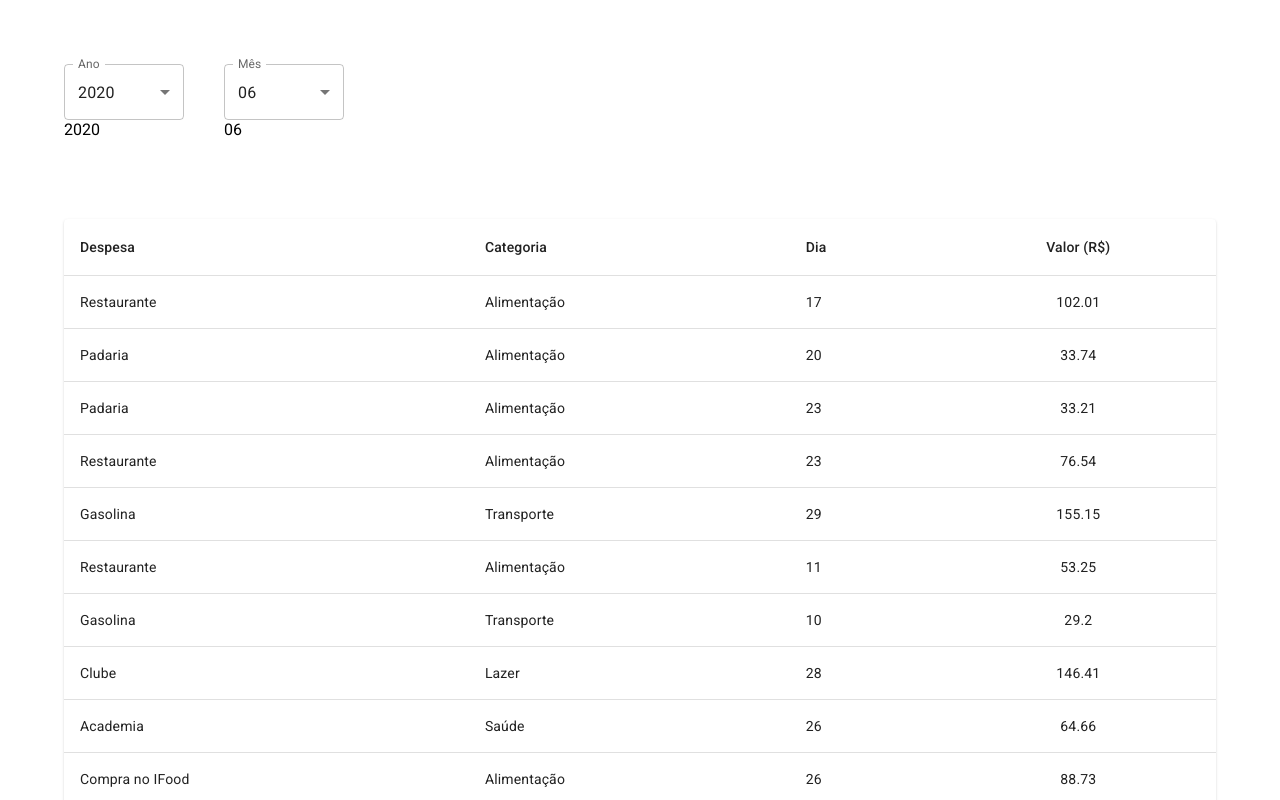
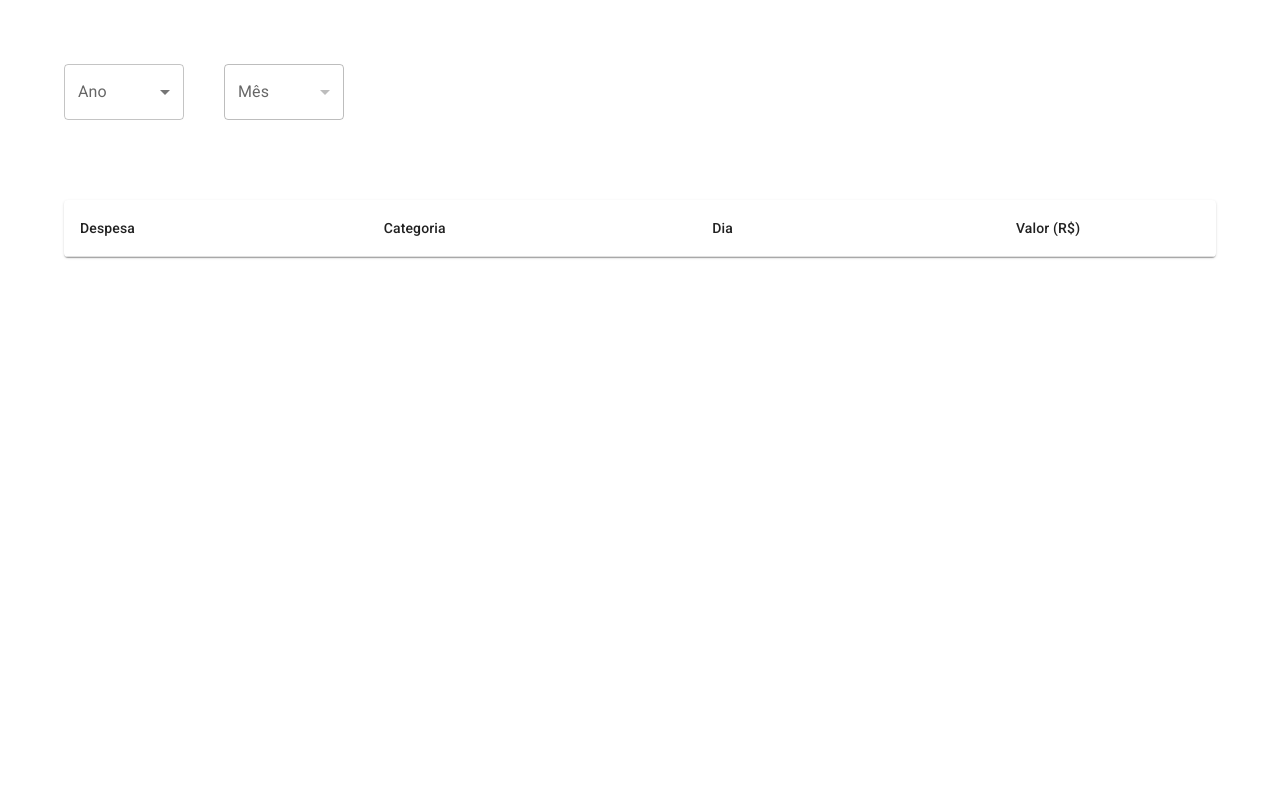
Before and after one commit to filiphis/xpe-mod03-desafio, a React (Create React App) app: page / in a window 1280 px wide. Shown: the top 800 px of the page. Built offline with nearby package versions, Linux system fonts and the light colour scheme; data requests are answered from the project's data file.

Commit message:
finalizando o trabalho pratico

```diff
--- a/src/App.tsx
+++ b/src/App.tsx
@@ -7,40 +7,88 @@ import InputLabel from "@mui/material/InputLabel";
 import MenuItem from "@mui/material/MenuItem";
 import FormControl from "@mui/material/FormControl";
 import Select, { SelectChangeEvent } from "@mui/material/Select";
+import { helperFormatMoneyToLocaleBR } from "./helpers/numberHelpers";
+import { formatMonth } from "./helpers/dataHelpers";
 
 function App() {
   const [despesas, setDespesas] = useState<despesa[]>([]);
-  const [year, setYear] = useState("2020");
-  const [month, setMonth] = useState("06");
+  const [selectedYear, setSelectedYear] = useState("");
+  const [selectedMonth, setSelectedMonth] = useState("");
+  const [years, setYears] = useState<string[]>([]);
+  const [months, setMonths] = useState<string[]>([]);
 
   useEffect(() => {
     async function fetchData() {
-      // const ano = "2021";
-      const mes = "06";
       const response = await getDespesasEndpoint(
-        `http://localhost:3001/despesas?mes=${year}-${month}`
+        `http://localhost:3001/despesas?\_sort=mes,dia`
       );
-      // `http://localhost:3001/despesas?mes=${year}-${mes}&_sort=mes,dia`
+      if (response?.statusText === "OK") {
+        const { data } = response;
+
+        const anos = data.map((item: despesa) => item.mes.split("-")[0]);
+        const uniqueAnos = anos.filter(
+          (item: string, index: number, self: string) =>
+            index === self.indexOf(item)
+        );
+
+        setYears(uniqueAnos);
+      }
+    }
+
+    fetchData();
+  }, []);
+
+  useEffect(() => {
+    async function fetchData() {
+      const response = await getDespesasEndpoint(
+        `http://localhost:3001/despesas?\_sort=mes,dia`
+      );
+      if (response?.statusText === "OK") {
+        const { data } = response;
+        const meses = data
+          .filter((item: despesa) => item.mes.includes(selectedYear))
+          .map((item: despesa) => item.mes.split("-")[1]);
+
+        const uniqueMeses = meses
+          .filter(
+            (item: string, index: number, self: string) =>
+              index === self.indexOf(item)
+          )
+          .sort((a: string, b: string) => a.localeCompare(b));
+
+        setMonths(uniqueMeses);
+      }
+    }
+
+    fetchData();
+  }, [selectedYear]);
+
+  useEffect(() => {
+    async function fetchData() {
+      const response = await getDespesasEndpoint(
+        `http://localhost:3001/despesas?mes=${selectedYear}-${selectedMonth}`
+      );
       if (response?.statusText === "OK") {
         const { data } = response;
         const newDespesas = data;
+
         setDespesas(newDespesas);
       }
     }
 
     fetchData();
-  }, [year, month]);
+  }, [selectedYear, selectedMonth]);
 
   function yearHandleChange(event: SelectChangeEvent) {
+    setSelectedMonth("");
     const newYear = event.target.value;
-    setYear(newYear);
+    setSelectedYear(newYear);
   }
 
   function monthHandleChange(event: SelectChangeEvent) {
     const newMonth = event.target.value;
-    setMonth(newMonth);
+    setSelectedMonth(newMonth);
   }
-  console.log(year);
 
   return (
     <>
@@ -49,24 +97,26 @@ function App() {
           minWidth: 120,
           marginTop: 8,
           display: "flex",
-          justifyContent: "start",
+          justifyContent: "space-between",
+          alignItems: "center",
           gap: 5,
-          paddingLeft: "5%",
+          paddingX: "5%",
         }}
       >
-        <FormControl sx={{ minWidth: 120 }}>
+        <Box>
+          <FormControl sx={{ minWidth: 120, marginRight: 5 }}>
             <InputLabel id="year">Ano</InputLabel>
             <Select
               labelId="year"
               id="year"
-            value={year}
+              value={selectedYear}
               label="Ano"
               onChange={yearHandleChange}
             >
-            <MenuItem value={2020}>2020</MenuItem>
-            <MenuItem value={2021}>2021</MenuItem>
+              {years.map((item) => (
+                <MenuItem value={item}>{item}</MenuItem>
+              ))}
             </Select>
-          {year}
           </FormControl>
 
           <FormControl sx={{ minWidth: 120 }}>
@@ -74,15 +124,25 @@ function App() {
             <Select
               labelId="month"
               id="month"
-            value={month}
+              value={selectedMonth}
               label="Mes"
               onChange={monthHandleChange}
+              disabled={!selectedYear}
             >
-            <MenuItem value={"06"}>06</MenuItem>
-            <MenuItem value={"11"}>11</MenuItem>
+              {months.map((item: string) => (
+                <MenuItem value={item}>{formatMonth(item)}</MenuItem>
+              ))}
             </Select>
-          {month}
           </FormControl>
+        </Box>
+        {selectedYear && selectedMonth && (
+          <span>
+            Despesa Total:{" "}
+            <strong>
+              {helperFormatMoneyToLocaleBR(totalDasDespesas(despesas))}
+            </strong>
+          </span>
+        )}
       </Box>
 
       <ListaDespesas despesas={despesas} />
@@ -90,4 +150,13 @@ function App() {
   );
 }
 
+function totalDasDespesas(despesas: despesa[]) {
+  const total = despesas.reduce(
+    (prev: number, currentDespesa: despesa) => prev + currentDespesa.valor,
+    0
+  );
+
+  return total;
+}
+
 export default App;
--- a/src/api/types.tsx
+++ b/src/api/types.tsx
@@ -3,6 +3,6 @@ export type despesa = {
   descricao: string;
   categoria: string;
   valor: number;
-  mes: Date;
+  mes: string;
   dia: string;
 };
--- a/src/components/ListaDespesas/index.tsx
+++ b/src/components/ListaDespesas/index.tsx
@@ -62,7 +62,9 @@ function ListaDespesas({ despesas }: ListaDespesasProps) {
             </TableRow>
           </TableHead>
           <TableBody>
-            {despesas.map((despesa) => (
+            {despesas
+              .sort((a: despesa, b: despesa) => a.dia.localeCompare(b.dia))
+              .map((despesa) => (
                 <TableRow
                   hover
                   key={despesa.id}
--- /dev/null
+++ b/src/helpers/dataHelpers.ts
@@ -0,0 +1,18 @@
+export const MONTHS = [
+  "Janeiro",
+  "Fevereiro",
+  "Março",
+  "Abril",
+  "Maio",
+  "Junho",
+  "Julho",
+  "Agosto",
+  "Setembro",
+  "Outubro",
+  "Novembro",
+  "Dezembro",
+];
+
+export function formatMonth(month: string) {
+  return `${MONTHS[Number(month) - 1]}`;
+}
--- /dev/null
+++ b/src/helpers/numberHelpers.ts
@@ -0,0 +1,14 @@
+const numberFormatter = new Intl.NumberFormat("pt-br", {
+  style: "decimal",
+  minimumFractionDigits: 2,
+  maximumFractionDigits: 2,
+});
+
+export function helperFormatNumberToLocaleBR(value: number) {
+  return Number(value).toLocaleString("pt-BR");
+}
+
+export function helperFormatMoneyToLocaleBR(value: number) {
+  const prefix = "R$ ";
+  return `${prefix}${Number(value).toLocaleString("pt-BR")}`;
+}
```
Lines whose indentation alone changed are shown as unchanged.
